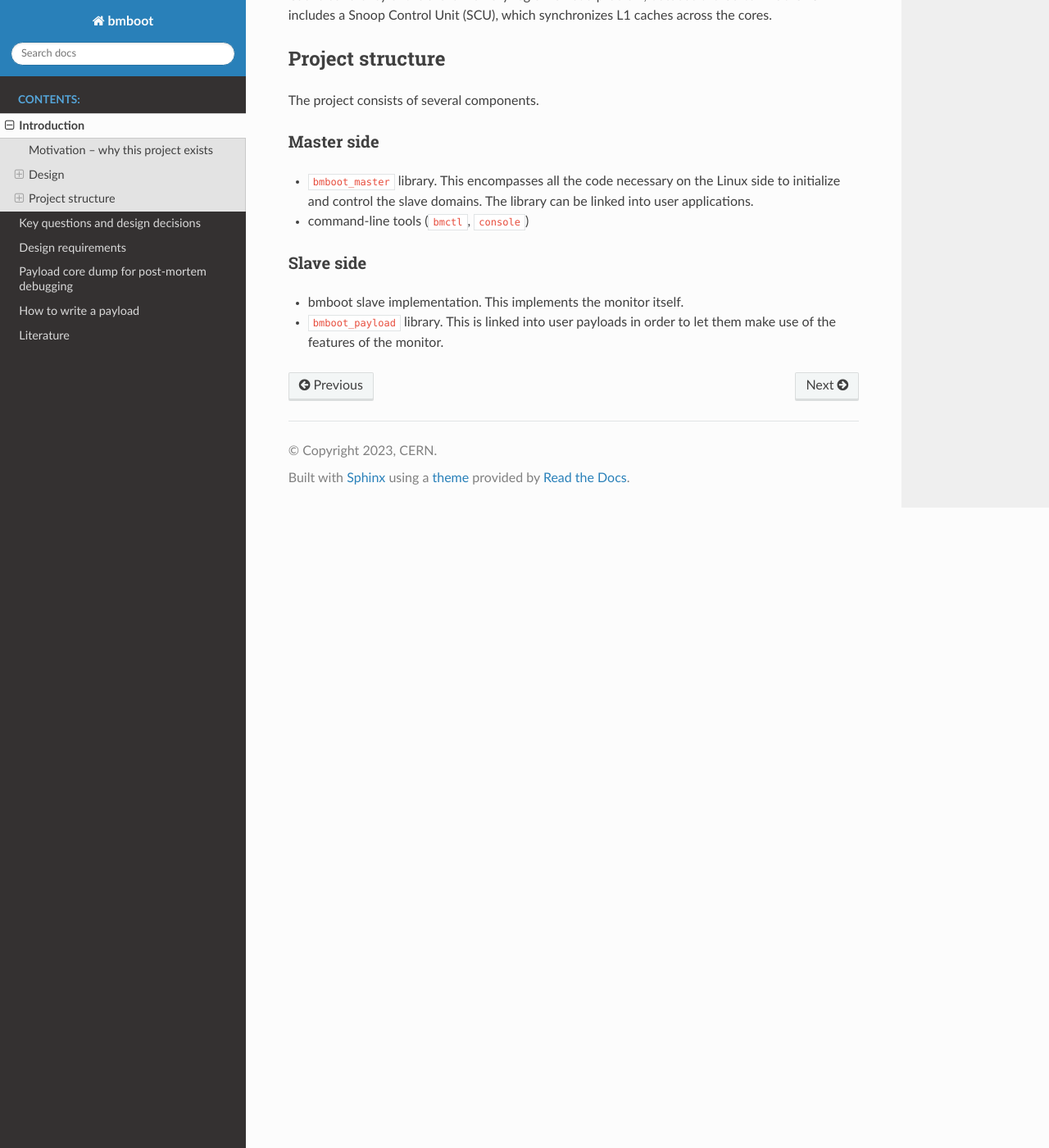
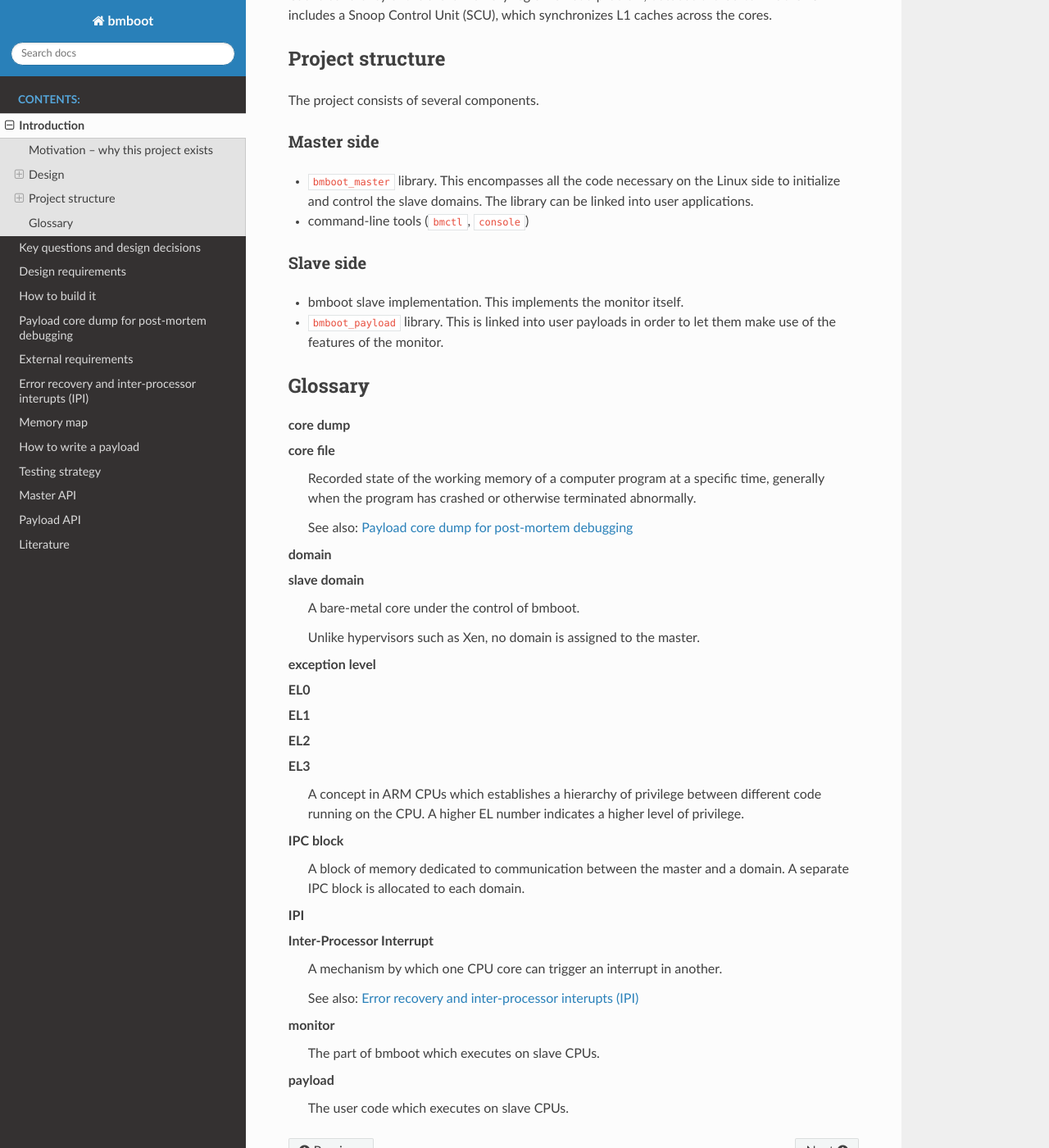
Before and after one commit to mcejp/bmboot, a Sphinx documentation site: the page built from doc/introduction.rst, in a window 1280 px wide and 1400 px high, scrolled down 1781 px. Shown: the whole window at 82% size. Built offline with Sphinx 7.4.7 and the Read the Docs theme 2.0.0, drawn with Linux system fonts in a browser that asks for light colours; some of the changed text lies outside the part shown.

Commit message:
bmboot docs vol.2

```diff
--- a/doc/introduction.rst
+++ b/doc/introduction.rst
@@ -25,11 +25,11 @@ Design
 
 .. image:: privilege-modes.png
 
-bmboot executes on Exception Level 3, the highest-privilege mode of the CPU.
-The user program, called *payload*, is executed in EL1.
+bmboot executes on :term:`Exception Level 3 <EL3>`, the highest-privilege mode of the CPU.
+The user program, called *payload*, is executed in :term:`EL1`.
 Unlike in a traditional operating system, a running payload has exclusive ownership of CPU time.
-In other words, the monitor does not execute any of its code (and thus does not add any overhead or unpredictability),
-except when explicitly instructed to intervene.
+In other words, the :term:`monitor` does not execute any of its code (and thus does not add any overhead or
+unpredictability), except when explicitly instructed to intervene.
 
 By design, bmboot is not a fully-fledged hypervisor. It only implements the minimum set of features necessary to meet
 the needs of FGC4.
@@ -76,3 +76,46 @@ Slave side
   This implements the monitor itself.
 - ``bmboot_payload`` library.
   This is linked into user payloads in order to let them make use of the features of the monitor.
+
+
+Glossary
+========
+
+.. glossary::
+
+   core dump
+   core file
+      Recorded state of the working memory of a computer program at a specific time, generally when the program has
+      crashed or otherwise terminated abnormally.
+
+      See also: :doc:`core-dump`
+
+   domain
+   slave domain
+      A bare-metal core under the control of bmboot.
+
+      Unlike hypervisors such as Xen, no domain is assigned to the master.
+
+   exception level
+   EL0
+   EL1
+   EL2
+   EL3
+      A concept in ARM CPUs which establishes a hierarchy of privilege between different code running on the CPU.
+      A higher EL number indicates a higher level of privilege.
+
+   IPC block
+      A block of memory dedicated to communication between the master and a domain. A separate IPC block is allocated
+      to each domain.
+
+   IPI
+   Inter-Processor Interrupt
+      A mechanism by which one CPU core can trigger an interrupt in another.
+
+      See also: :doc:`ipi`
+
+   monitor
+      The part of bmboot which executes on slave CPUs.
+
+   payload
+      The user code which executes on slave CPUs.
--- /dev/null
+++ b/doc/ipi.rst
@@ -0,0 +1,6 @@
+**************************************************
+Error recovery and inter-processor interupts (IPI)
+**************************************************
+
+An IPI may be sent to abort the running payload (if any) and return control to the monitor.
+This would be done normally done if the payload crashes or hangs, or if the application needs to load another payload.
```
Also changed, not shown: doc/api-master.rst (added, +46 -0 lines), doc/api-slave.rst (added, +33 -0 lines), doc/build.rst (added, +36 -0 lines), doc/external-requirements.rst (added, +9 -0 lines), doc/index.rst (+7 -0 lines), doc/memory-map.rst (added, +16 -0 lines), doc/questions.rst (+19 -1 lines), doc/testing.rst (added, +12 -0 lines), 1 other file.
